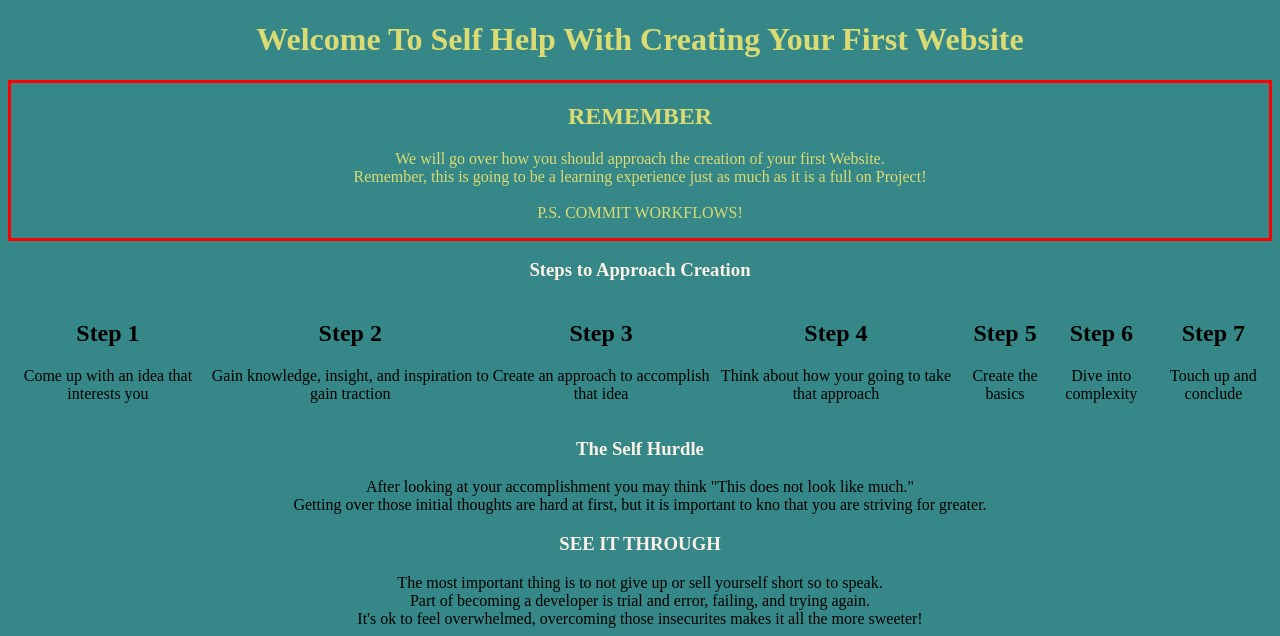
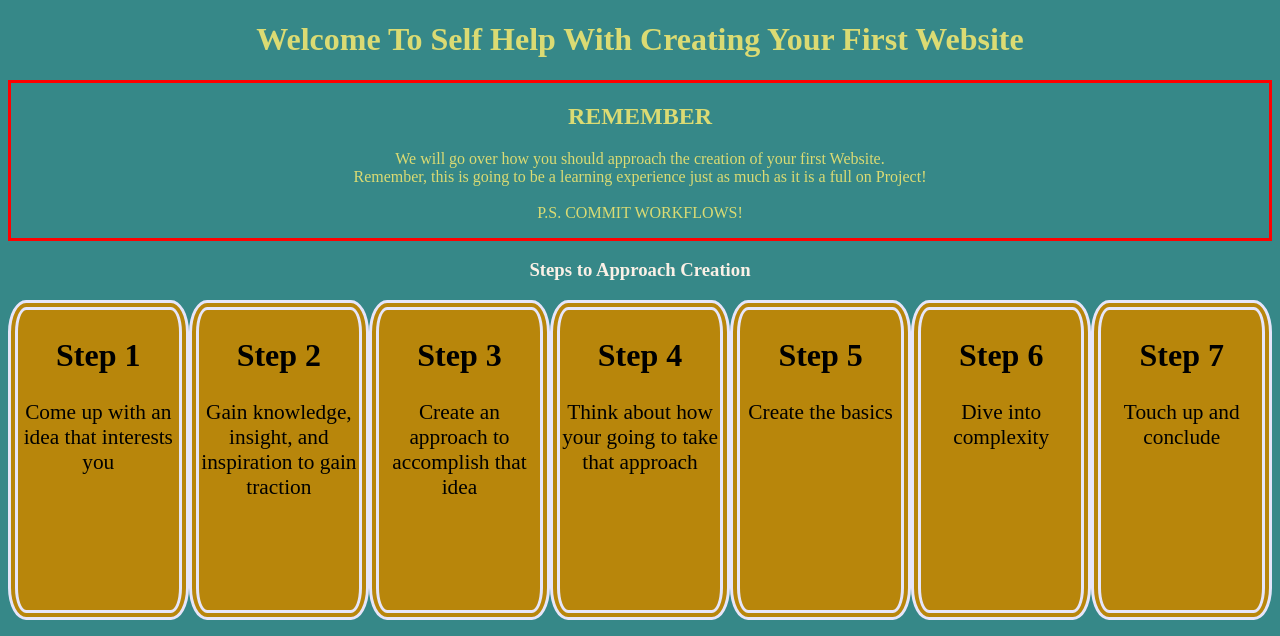
Before and after one commit to rob1694/rob1694.github.io, a plain HTML site: page index.html in a window 1280 px wide. Shown: the top 636 px of the page. Drawn offline with Linux system fonts and the light colour scheme.

Commit message:
added some cssto style steps

```diff
--- a/styles.css
+++ b/styles.css
@@ -33,8 +33,17 @@ img{
 }
 
 .steps_Container{
-    display: grid;
     text-align: center;
     display: flex;
     justify-content: space-between;
 }
+
+.step{
+    border-style: initial;
+    border: lavender double 10px;
+    font-size: 16pt;
+    background: darkgoldenrod;
+    border-radius: 10%;
+    width: 250px;
+    height: 300px;
+}
```
